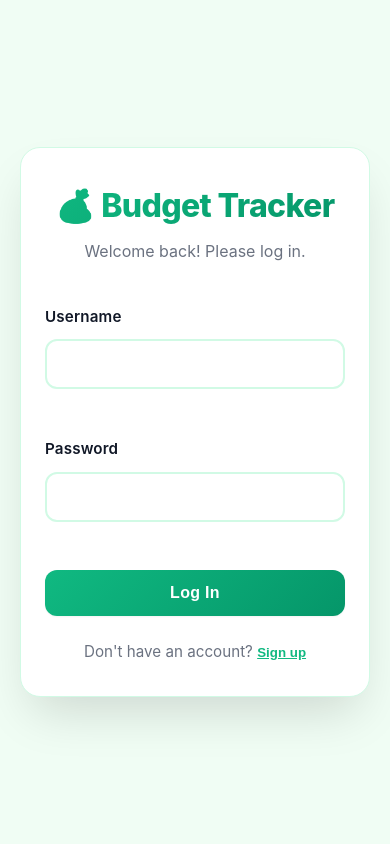
After one commit to Yarmo13/budget-app, a Flask app: page /login in a window 390 px wide. The commit adds this page. Run offline with Flask 3, Linux system fonts and the light colour scheme.

Commit message:
Add multi-user authentication system
- Add User model with password hashing
- Update all models with user relationships
- Create login/signup page with professional green design
- Add session-based authentication
- Protect all API endpoints with @login_required
- Add logout functionality
- Display username in header
- Filter all data by logged-in user
- Mobile-responsive user info display

```diff
--- a/app.py
+++ b/app.py
@@ -1,11 +1,13 @@
-from flask import Flask, render_template, request, jsonify
+from flask import Flask, render_template, request, jsonify, session, redirect, url_for
 from datetime import datetime, timedelta
 from dateutil.relativedelta import relativedelta
 from sqlalchemy import func, extract
-from database import get_session, Expense, Budget, Settings
+from database import get_session, User, Expense, Budget, Settings
 import json
+import os
 
 app = Flask(__name__)
+app.secret_key = os.environ.get('SECRET_KEY', 'dev-secret-key-change-in-production')
 
 # Predefined categories
 CATEGORIES = [
@@ -21,56 +23,141 @@ CATEGORIES = [
     'Other'
 ]
 
-def get_or_create_start_date():
+def get_current_user():
+    """Get the current logged-in user."""
+    if 'user_id' not in session:
+        return None
+    db_session = get_session()
+    try:
+        return db_session.query(User).filter_by(id=session['user_id']).first()
+    finally:
+        db_session.close()
+
+def login_required(f):
+    """Decorator to require login for routes."""
+    from functools import wraps
+    @wraps(f)
+    def decorated_function(*args, **kwargs):
+        if 'user_id' not in session:
+            return jsonify({'error': 'Not authenticated'}), 401
+        return f(*args, **kwargs)
+    return decorated_function
+
+def get_or_create_start_date(user_id):
     """Get or create the start date for the learning period."""
-    session = get_session()
+    db_session = get_session()
     try:
-        setting = session.query(Settings).filter_by(key='start_date').first()
+        setting = db_session.query(Settings).filter_by(user_id=user_id, key='start_date').first()
         if not setting:
-            setting = Settings(key='start_date', value=datetime.now().strftime('%Y-%m-%d'))
-            session.add(setting)
-            session.commit()
+            setting = Settings(user_id=user_id, key='start_date', value=datetime.now().strftime('%Y-%m-%d'))
+            db_session.add(setting)
+            db_session.commit()
         return datetime.strptime(setting.value, '%Y-%m-%d').date()
     finally:
-        session.close()
+        db_session.close()
 
-def is_learning_period_complete():
+def is_learning_period_complete(user_id):
     """Check if 30-day learning period is complete."""
-    start_date = get_or_create_start_date()
+    start_date = get_or_create_start_date(user_id)
     days_elapsed = (datetime.now().date() - start_date).days
     return days_elapsed >= 30
 
-def get_learning_period_days():
+def get_learning_period_days(user_id):
     """Get number of days elapsed in learning period."""
-    start_date = get_or_create_start_date()
+    start_date = get_or_create_start_date(user_id)
     days_elapsed = (datetime.now().date() - start_date).days
     return min(days_elapsed, 30)
 
 @app.route('/')
 def index():
+    if 'user_id' not in session:
+        return redirect(url_for('login_page'))
     return render_template('index.html', categories=CATEGORIES)
 
+@app.route('/login')
+def login_page():
+    return render_template('login.html')
+
+@app.route('/api/auth/login', methods=['POST'])
+def login():
+    data = request.json
+    username = data.get('username')
+    password = data.get('password')
+
+    db_session = get_session()
+    try:
+        user = db_session.query(User).filter_by(username=username).first()
+        if user and user.check_password(password):
+            session['user_id'] = user.id
+            session['username'] = user.username
+            return jsonify({'success': True, 'username': user.username})
+        return jsonify({'success': False, 'error': 'Invalid username or password'}), 401
+    finally:
+        db_session.close()
+
+@app.route('/api/auth/signup', methods=['POST'])
+def signup():
+    data = request.json
+    username = data.get('username')
+    password = data.get('password')
+
+    if not username or not password:
+        return jsonify({'success': False, 'error': 'Username and password required'}), 400
+
+    db_session = get_session()
+    try:
+        # Check if user exists
+        existing_user = db_session.query(User).filter_by(username=username).first()
+        if existing_user:
+            return jsonify({'success': False, 'error': 'Username already exists'}), 400
+
+        # Create new user
+        user = User(username=username)
+        user.set_password(password)
+        db_session.add(user)
+        db_session.commit()
+
+        session['user_id'] = user.id
+        session['username'] = user.username
+        return jsonify({'success': True, 'username': user.username})
+    finally:
+        db_session.close()
+
+@app.route('/api/auth/logout', methods=['POST'])
+def logout():
+    session.clear()
+    return jsonify({'success': True})
+
+@app.route('/api/auth/me')
+def get_current_user_info():
+    if 'user_id' in session:
+        return jsonify({'logged_in': True, 'username': session.get('username')})
+    return jsonify({'logged_in': False})
+
 @app.route('/api/expenses', methods=['GET', 'POST'])
+@login_required
 def expenses():
-    session = get_session()
+    user_id = session['user_id']
+    db_session = get_session()
     try:
         if request.method == 'POST':
             data = request.json
             expense = Expense(
+                user_id=user_id,
                 date=datetime.strptime(data['date'], '%Y-%m-%d').date(),
                 category=data['category'],
                 amount=float(data['amount']),
                 description=data.get('description', '')
             )
-            session.add(expense)
-            session.commit()
+            db_session.add(expense)
+            db_session.commit()
             return jsonify({'success': True, 'id': expense.id})
 
         else:  # GET
             start_date = request.args.get('start_date')
             end_date = request.args.get('end_date')
 
-            query = session.query(Expense)
+            query = db_session.query(Expense).filter_by(user_id=user_id)
 
             if start_date:
                 query = query.filter(Expense.date >= datetime.strptime(start_date, '%Y-%m-%d').date())
@@ -87,27 +174,31 @@ def expenses():
                 'description': e.description
             } for e in expenses])
     finally:
-        session.close()
+        db_session.close()
 
 @app.route('/api/expenses/<int:expense_id>', methods=['DELETE'])
+@login_required
 def delete_expense(expense_id):
-    session = get_session()
+    user_id = session['user_id']
+    db_session = get_session()
     try:
-        expense = session.query(Expense).filter_by(id=expense_id).first()
+        expense = db_session.query(Expense).filter_by(id=expense_id, user_id=user_id).first()
         if expense:
-            session.delete(expense)
-            session.commit()
+            db_session.delete(expense)
+            db_session.commit()
             return jsonify({'success': True})
         return jsonify({'success': False, 'error': 'Expense not found'}), 404
     finally:
-        session.close()
+        db_session.close()
 
 @app.route('/api/learning-period/status')
+@login_required
 def learning_period_status():
     """Get learning period status."""
-    start_date = get_or_create_start_date()
-    days_elapsed = get_learning_period_days()
-    is_complete = is_learning_period_complete()
+    user_id = session['user_id']
+    start_date = get_or_create_start_date(user_id)
+    days_elapsed = get_learning_period_days(user_id)
+    is_complete = is_learning_period_complete(user_id)
 
     return jsonify({
         'start_date': start_date.strftime('%Y-%m-%d'),
@@ -117,15 +208,18 @@ def learning_period_status():
     })
 
 @app.route('/api/learning-period/analysis')
+@login_required
 def learning_period_analysis():
     """Analyze spending patterns from learning period."""
-    session = get_session()
+    user_id = session['user_id']
+    db_session = get_session()
     try:
-        start_date = get_or_create_start_date()
+        start_date = get_or_create_start_date(user_id)
         end_date = start_date + timedelta(days=30)
 
         # Get expenses from learning period
-        expenses = session.query(Expense).filter(
+        expenses = db_session.query(Expense).filter(
+            Expense.user_id == user_id,
             Expense.date >= start_date,
             Expense.date < end_date
         ).all()
@@ -137,7 +231,7 @@ def learning_period_analysis():
                 category_totals[expense.category] = 0
             category_totals[expense.category] += expense.amount
 
-        # Calculate suggested budgets (using actual spending)
+        # Calculate suggested budgets
         suggested_budgets = {}
         for category, total in category_totals.items():
             suggested_budgets[category] = round(total, 2)
@@ -151,7 +245,7 @@ def learning_period_analysis():
             'insights': generate_insights(category_totals, total_spending)
         })
     finally:
-        session.close()
+        db_session.close()
 
 def generate_insights(category_totals, total_spending):
     """Generate spending insights."""
@@ -178,32 +272,36 @@ def generate_insights(category_totals, total_spending):
     return insights
 
 @app.route('/api/budgets', methods=['GET', 'POST'])
+@login_required
 def budgets():
-    session = get_session()
+    user_id = session['user_id']
+    db_session = get_session()
     try:
         if request.method == 'POST':
             data = request.json
 
             # Delete existing budgets and create new ones
-            session.query(Budget).delete()
+            db_session.query(Budget).filter_by(user_id=user_id).delete()
 
             for category, limit in data.items():
-                budget = Budget(category=category, monthly_limit=float(limit))
-                session.add(budget)
+                budget = Budget(user_id=user_id, category=category, monthly_limit=float(limit))
+                db_session.add(budget)
 
-            session.commit()
+            db_session.commit()
             return jsonify({'success': True})
 
         else:  # GET
-            budgets = session.query(Budget).all()
+            budgets = db_session.query(Budget).filter_by(user_id=user_id).all()
             return jsonify({b.category: b.monthly_limit for b in budgets})
     finally:
-        session.close()
+        db_session.close()
 
 @app.route('/api/dashboard')
+@login_required
 def dashboard():
     """Get dashboard data with current month spending vs budget."""
-    session = get_session()
+    user_id = session['user_id']
+    db_session = get_session()
     try:
         # Get current month date range
         now = datetime.now()
@@ -214,14 +312,15 @@ def dashboard():
             end_of_month = now.replace(month=now.month + 1, day=1).date()
 
         # Get budgets
-        budgets = session.query(Budget).all()
+        budgets = db_session.query(Budget).filter_by(user_id=user_id).all()
         budget_dict = {b.category: b.monthly_limit for b in budgets}
 
         # Get current month expenses by category
-        expenses = session.query(
+        expenses = db_session.query(
             Expense.category,
             func.sum(Expense.amount).label('total')
         ).filter(
+            Expense.user_id == user_id,
             Expense.date >= start_of_month,
             Expense.date < end_of_month
         ).group_by(Expense.category).all()
@@ -273,26 +372,29 @@ def dashboard():
             'total_budget': total_budget,
             'total_spent': total_spent,
             'total_remaining': max(0, total_budget - total_spent),
-            'is_learning_period': not is_learning_period_complete()
+            'is_learning_period': not is_learning_period_complete(user_id)
         })
     finally:
-        session.close()
+        db_session.close()
 
 @app.route('/api/visualizations/monthly-trends')
+@login_required
 def monthly_trends():
     """Get monthly spending trends for the last 12 months."""
-    session = get_session()
+    user_id = session['user_id']
+    db_session = get_session()
     try:
         # Get last 12 months
         end_date = datetime.now().date()
         start_date = end_date - relativedelta(months=12)
 
         # Query expenses grouped by month
-        expenses = session.query(
+        expenses = db_session.query(
             extract('year', Expense.date).label('year'),
             extract('month', Expense.date).label('month'),
             func.sum(Expense.amount).label('total')
         ).filter(
+            Expense.user_id == user_id,
             Expense.date >= start_date
         ).group_by('year', 'month').order_by('year', 'month').all()
 
@@ -307,20 +409,22 @@ def monthly_trends():
 
         return jsonify(monthly_data)
     finally:
-        session.close()
+        db_session.close()
 
 @app.route('/api/visualizations/category-breakdown')
+@login_required
 def category_breakdown():
     """Get category breakdown for specified period."""
-    session = get_session()
+    user_id = session['user_id']
+    db_session = get_session()
     try:
         start_date = request.args.get('start_date')
         end_date = request.args.get('end_date')
 
-        query = session.query(
+        query = db_session.query(
             Expense.category,
             func.sum(Expense.amount).label('total')
-        )
+        ).filter(Expense.user_id == user_id)
 
         if start_date:
             query = query.filter(Expense.date >= datetime.strptime(start_date, '%Y-%m-%d').date())
@@ -334,26 +438,29 @@ def category_breakdown():
             'total': float(e.total)
         } for e in expenses])
     finally:
-        session.close()
+        db_session.close()
 
 @app.route('/api/visualizations/budget-vs-actual')
+@login_required
 def budget_vs_actual():
     """Get budget vs actual spending comparison."""
-    session = get_session()
+    user_id = session['user_id']
+    db_session = get_session()
     try:
         # Get current month
         now = datetime.now()
         start_of_month = now.replace(day=1).date()
 
         # Get budgets
-        budgets = session.query(Budget).all()
+        budgets = db_session.query(Budget).filter_by(user_id=user_id).all()
         budget_dict = {b.category: b.monthly_limit for b in budgets}
 
         # Get current month spending
-        expenses = session.query(
+        expenses = db_session.query(
             Expense.category,
             func.sum(Expense.amount).label('total')
         ).filter(
+            Expense.user_id == user_id,
             Expense.date >= start_of_month
         ).group_by(Expense.category).all()
 
@@ -370,7 +477,7 @@ def budget_vs_actual():
 
         return jsonify(comparison)
     finally:
-        session.close()
+        db_session.close()
 
 if __name__ == '__main__':
     import os
--- a/templates/index.html
+++ b/templates/index.html
@@ -10,6 +10,10 @@
     <div class="container">
         <header>
             <h1>💰 Personal Budget Tracker</h1>
+            <div class="user-info">
+                <span id="usernameDisplay"></span>
+                <button id="logoutBtn" class="btn btn-secondary btn-sm">Log Out</button>
+            </div>
             <div id="learningPeriodBanner" class="learning-banner" style="display: none;">
                 <p><strong>Learning Period:</strong> <span id="learningDaysRemaining"></span> days remaining</p>
             </div>
--- /dev/null
+++ b/templates/login.html
@@ -0,0 +1,215 @@
+<!DOCTYPE html>
+<html lang="en">
+<head>
+    <meta charset="UTF-8">
+    <meta name="viewport" content="width=device-width, initial-scale=1.0">
+    <title>Login - Personal Budget Tracker</title>
+    <link rel="stylesheet" href="{{ url_for('static', filename='css/style.css') }}">
+    <style>
+        .login-container {
+            min-height: 100vh;
+            display: flex;
+            align-items: center;
+            justify-content: center;
+            padding: 20px;
+        }
+
+        .login-card {
+            background: var(--card-bg);
+            padding: 48px;
+            border-radius: 20px;
+            box-shadow: var(--shadow-xl);
+            border: 1px solid var(--border-color);
+            max-width: 420px;
+            width: 100%;
+        }
+
+        .login-header {
+            text-align: center;
+            margin-bottom: 40px;
+        }
+
+        .login-header h1 {
+            font-size: 2.5rem;
+            font-weight: 800;
+            margin-bottom: 8px;
+            background: var(--gradient-primary);
+            -webkit-background-clip: text;
+            -webkit-text-fill-color: transparent;
+            background-clip: text;
+            letter-spacing: -0.02em;
+        }
+
+        .login-header p {
+            color: var(--text-secondary);
+            font-size: 1rem;
+        }
+
+        .login-form {
+            display: flex;
+            flex-direction: column;
+            gap: 24px;
+        }
+
+        .error-message {
+            background: linear-gradient(135deg, #fef2f2, #ffffff);
+            border: 2px solid var(--danger-color);
+            color: var(--danger-color);
+            padding: 14px;
+            border-radius: 12px;
+            font-size: 0.9rem;
+            font-weight: 600;
+            display: none;
+        }
+
+        .success-message {
+            background: linear-gradient(135deg, #f0fdf4, #ffffff);
+            border: 2px solid var(--success-color);
+            color: var(--success-color);
+            padding: 14px;
+            border-radius: 12px;
+            font-size: 0.9rem;
+            font-weight: 600;
+            display: none;
+        }
+
+        .toggle-form {
+            text-align: center;
+            margin-top: 24px;
+            color: var(--text-secondary);
+            font-size: 0.95rem;
+        }
+
+        .toggle-form button {
+            background: none;
+            border: none;
+            color: var(--primary-color);
+            font-weight: 700;
+            cursor: pointer;
+            text-decoration: underline;
+        }
+
+        .toggle-form button:hover {
+            color: var(--primary-dark);
+        }
+
+        @media (max-width: 480px) {
+            .login-card {
+                padding: 32px 24px;
+            }
+
+            .login-header h1 {
+                font-size: 2rem;
+            }
+        }
+    </style>
+</head>
+<body>
+    <div class="login-container">
+        <div class="login-card">
+            <div class="login-header">
+                <h1>💰 Budget Tracker</h1>
+                <p id="formTitle">Welcome back! Please log in.</p>
+            </div>
+
+            <div class="error-message" id="errorMessage"></div>
+            <div class="success-message" id="successMessage"></div>
+
+            <form class="login-form" id="authForm">
+                <div class="form-group">
+                    <label for="username">Username</label>
+                    <input type="text" id="username" required autocomplete="username">
+                </div>
+
+                <div class="form-group">
+                    <label for="password">Password</label>
+                    <input type="password" id="password" required autocomplete="current-password">
+                </div>
+
+                <button type="submit" class="btn btn-primary" id="submitBtn">Log In</button>
+            </form>
+
+            <div class="toggle-form">
+                <p id="toggleText">Don't have an account? <button type="button" id="toggleBtn">Sign up</button></p>
+            </div>
+        </div>
+    </div>
+
+    <script>
+        let isLogin = true;
+
+        const form = document.getElementById('authForm');
+        const formTitle = document.getElementById('formTitle');
+        const submitBtn = document.getElementById('submitBtn');
+        const toggleBtn = document.getElementById('toggleBtn');
+        const toggleText = document.getElementById('toggleText');
+        const errorMessage = document.getElementById('errorMessage');
+        const successMessage = document.getElementById('successMessage');
+
+        toggleBtn.addEventListener('click', () => {
+            isLogin = !isLogin;
+
+            if (isLogin) {
+                formTitle.textContent = 'Welcome back! Please log in.';
+                submitBtn.textContent = 'Log In';
+                toggleText.innerHTML = 'Don\'t have an account? <button type="button" id="toggleBtn">Sign up</button>';
+            } else {
+                formTitle.textContent = 'Create your account';
+                submitBtn.textContent = 'Sign Up';
+                toggleText.innerHTML = 'Already have an account? <button type="button" id="toggleBtn">Log in</button>';
+            }
+
+            // Re-add event listener to new button
+            document.getElementById('toggleBtn').addEventListener('click', arguments.callee);
+
+            hideMessages();
+        });
+
+        form.addEventListener('submit', async (e) => {
+            e.preventDefault();
+            hideMessages();
+
+            const username = document.getElementById('username').value;
+            const password = document.getElementById('password').value;
+
+            const endpoint = isLogin ? '/api/auth/login' : '/api/auth/signup';
+
+            try {
+                const response = await fetch(endpoint, {
+                    method: 'POST',
+                    headers: { 'Content-Type': 'application/json' },
+                    body: JSON.stringify({ username, password })
+                });
+
+                const data = await response.json();
+
+                if (data.success) {
+                    showSuccess(isLogin ? 'Login successful! Redirecting...' : 'Account created! Redirecting...');
+                    setTimeout(() => {
+                        window.location.href = '/';
+                    }, 1000);
+                } else {
+                    showError(data.error || 'An error occurred');
+                }
+            } catch (error) {
+                showError('Network error. Please try again.');
+            }
+        });
+
+        function showError(message) {
+            errorMessage.textContent = message;
+            errorMessage.style.display = 'block';
+        }
+
+        function showSuccess(message) {
+            successMessage.textContent = message;
+            successMessage.style.display = 'block';
+        }
+
+        function hideMessages() {
+            errorMessage.style.display = 'none';
+            successMessage.style.display = 'none';
+        }
+    </script>
+</body>
+</html>
```
Also changed, not shown: database.py (+34 -2 lines), static/css/style.css (+31 -0 lines), static/js/app.js (+31 -0 lines).
